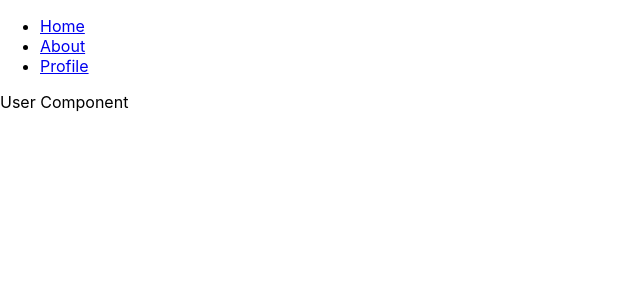
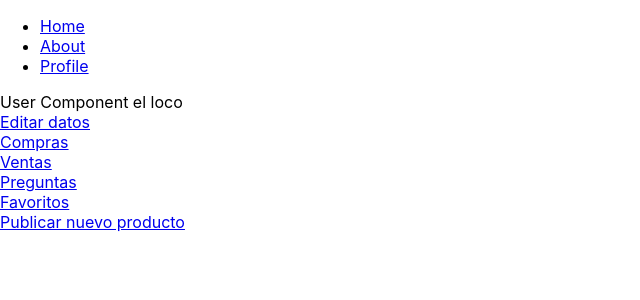
Before and after one commit to Autistoic/market, a React (Create React App) app: page /profile in a window 1280 px wide. Shown: the top 300 px of the page, without its empty margins (0-640 px from the left). Built offline with nearby package versions, Linux system fonts and the light colour scheme.

Commit message:
Added user menu

```diff
--- a/db.json
+++ b/db.json
@@ -24,7 +24,8 @@
       "postId": 1
     }
   ],
-  "profile": {
-    "name": "typicode"
+  "user": {
+    "name": "thebestuser",
+    "id" : 3
   }
 }
--- a/src/App.js
+++ b/src/App.js
@@ -8,6 +8,8 @@ import {
 import Home from "./components/Home/Home";
 import ProductDetail from "./components/Products/ProductDetail";
 import User from "./components/User/User";
+
+const user = { name : "el loco"}
 
 export default function App() {
   return (
@@ -34,7 +36,7 @@ export default function App() {
             <About />
           </Route>
           <Route path="/profile">
-            <User />
+            <User user={user}/>
           </Route>
           <Route path="/product/:id">
             <ProductDetail />
--- a/src/components/User/User.js
+++ b/src/components/User/User.js
@@ -1,10 +1,45 @@
 import React from 'react';
 import PropTypes from 'prop-types';
+import {
+  Route,
+  Link
+} from "react-router-dom";
+//const { status, data, error } = useFetch("http://localhost:3004/user/" + id);
 
 
-const User = () => (
+const User = ({ user }) => (
   <div>
-    User Component
+    User Component {user.name}
+    <div>
+      <Link to={{ pathname: '/useredit/' }}>
+        Editar datos
+        </Link>
+    </div>
+    <div>
+      <Link to={{ pathname: '/purchases/' }}>
+        Compras
+        </Link>
+    </div>
+    <div>
+      <Link to={{ pathname: '/sales/' }}>
+        Ventas
+        </Link>
+    </div>
+    <div>
+      <Link to={{ pathname: '/questions/' }}>
+        Preguntas
+        </Link>
+    </div>
+    <div>
+      <Link to={{ pathname: '/favs/' }}>
+        Favoritos
+        </Link>
+    </div>
+    <div>
+      <Link to={{ pathname: '/product/' }}>
+        Publicar nuevo producto
+        </Link>
+    </div>
   </div>
 );
 
```
